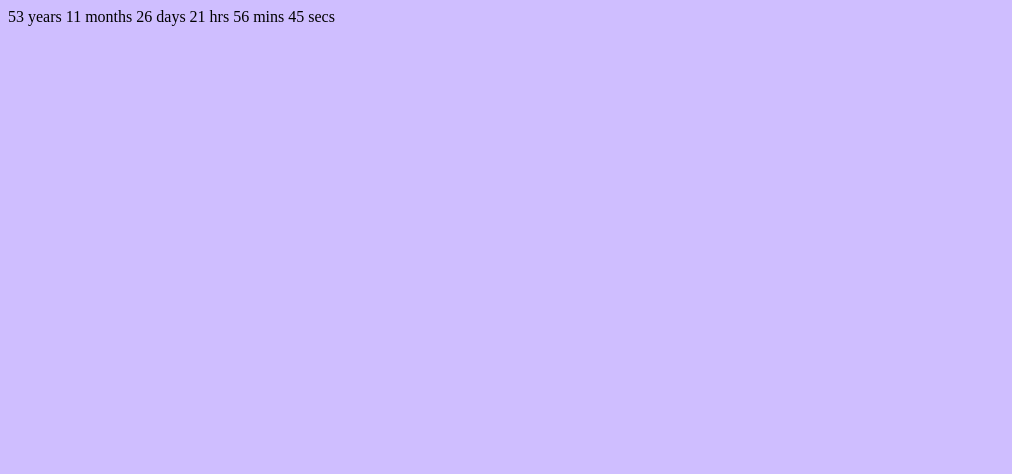
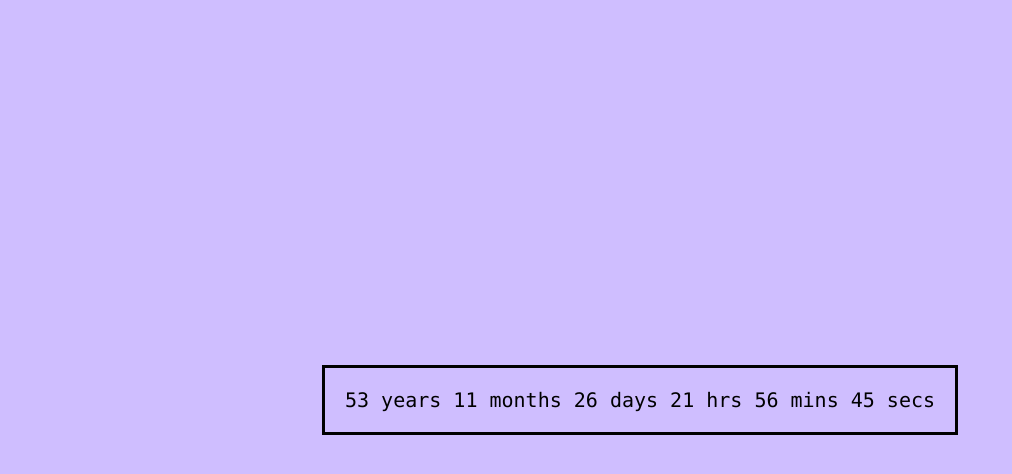
Before and after one commit to Matterom/Matterom.github.io, a plain HTML site: page index.html in a window 1280 px wide. Shown: the whole page, without its empty margins (0-1012 px from the left). Drawn offline with Linux system fonts and the light colour scheme.

Commit message:
Update index.html

```diff
--- a/index.html
+++ b/index.html
@@ -13,11 +13,13 @@ body {
   background-color: #CFBEFF;
 }
 
-div #countdown {
+#countdown {
   display: inline-block;
   margin: auto;
-  height: 50%;
-  width: 50%;
+  position: absolute;
+  top:50%;
+  left:50%;
+  transform: translate(-50%, -50%);
   text-align: center;
   border: 3px solid black;
   padding: 20px;
```
